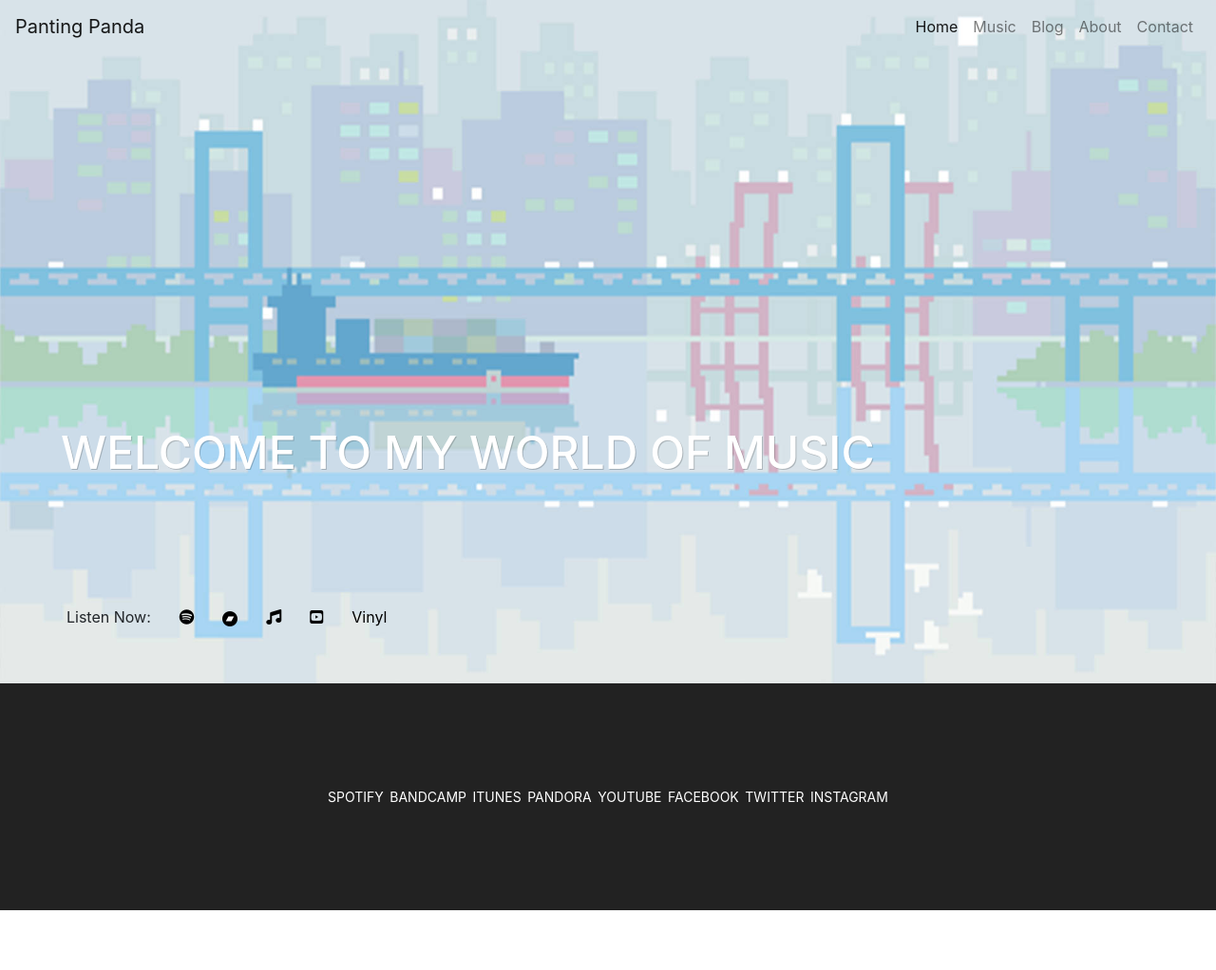
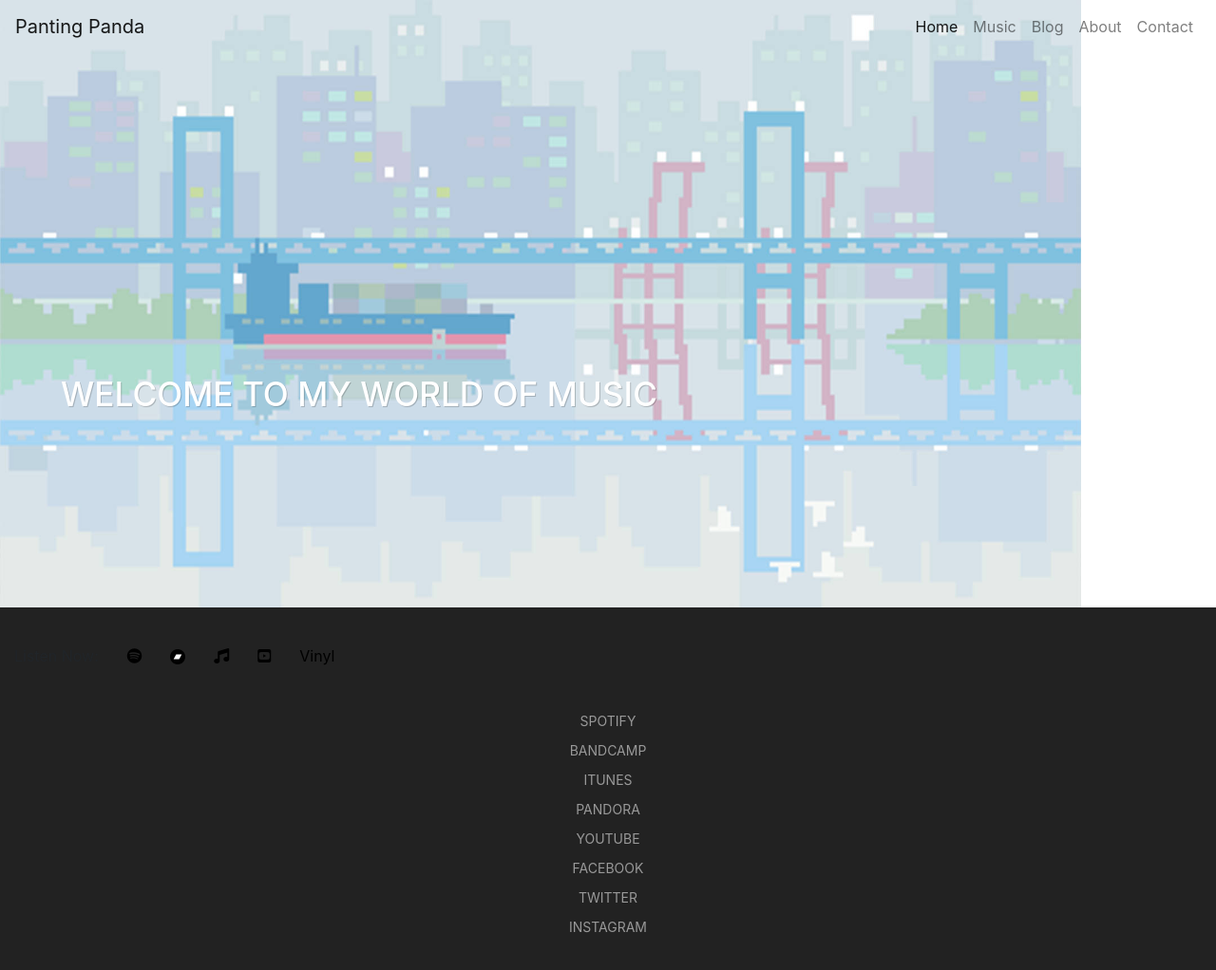
Before and after one commit to pantingpanda/pantingpanda.band, a Jekyll site: the page built from index.html, in a window 1280 px wide and 1106 px high. Shown: the top 1022 px of the window at 95% size. Built offline with Jekyll 4.4.1, drawn with Linux system fonts in a browser that asks for light colours; nearby versions of some CDN libraries.

Commit message:
added 320px min mq and improved homepage design

```diff
--- a/assets/main.css
+++ b/assets/main.css
@@ -31,10 +31,10 @@
     list-style: none;
 }
 #footer ul a {
-    color: white;
+    color: #999;
 }
 #footer ul a:hover {
-    color: #999;
+    color: #fff;
     text-decoration: none;
 }
 .icon_holder ul {
@@ -53,3 +53,51 @@
 .bandcamp_logo {
     height: 1em;
 }
+
+@media (min-width:320px) {
+    body {
+        overflow-x: hidden;
+    }
+#intro_txt {
+    color: white;
+    font-size: 2.2em;
+    top: 30%;
+}
+#home_background {
+    padding: 0px;
+    margin: 0px;
+    max-height: 40rem;
+    width: auto;
+}
+    #footer {
+    background: #222;
+    padding: 50px;
+    width: 100%;
+}
+    .icon_holder ul {
+    display: flex;
+    position: absolute;
+    top: 60%;
+    margin: 5px;
+}
+    .icon_holder ul {
+    display: flex;
+    position: absolute;
+    top: 60%;
+    margin: 0px;
+    width: 50%;
+    padding: 0px;
+}
+    #footer ul {
+    display: inline-block;
+    justify-content: space-between;
+    font-size: 14px;
+    margin: 0;
+    padding: 5%;
+    width: 100%;
+    text-align: center;
+    }  #footer ul li {
+        margin-bottom: 10px;
+    }
+
+}
```
Also changed, not shown: assets/main.min.css, 3 other files.
